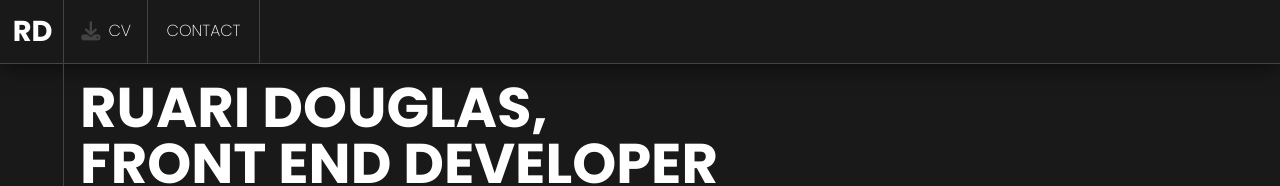
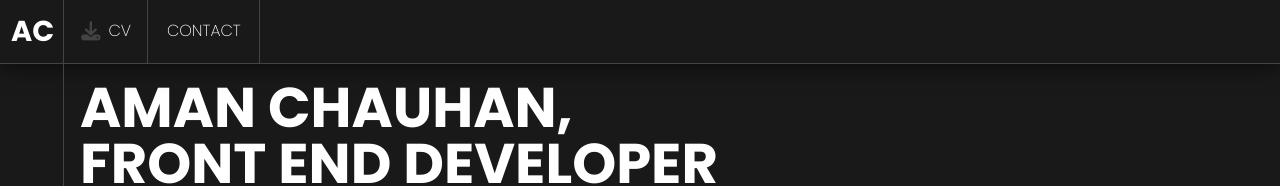
Before and after one commit to amanchauhann/personal-portfolio, a plain HTML site: page index.html in a window 1280 px wide. Shown: the top 186 px of the page. Drawn offline with nearby package versions, Linux system fonts and the light colour scheme.

Commit message:
initial commit

```diff
--- a/index.html
+++ b/index.html
@@ -19,7 +19,7 @@
 <body>
     <div class="bg">
         <nav class="top-nav">
-            <div class="logo-container">RD</div>
+            <div class="logo-container">AC</div>
             <div class="menu-list__icon-container">
                 <a class="menu-icon">
                     <i class="fas fa-bars"></i>
@@ -57,7 +57,7 @@
         </nav>
         <div class="wrapper">
             <div class="heading-text-container">
-                <h2 class="heading-text1">Ruari Douglas,</h2>
+                <h2 class="heading-text1">Aman Chauhan,</h2>
                 <h2 class="heading-text2">Front end Developer</h2>
                 <div class="heading-line"></div>
                 <a class="read-more__link">About Me</a>
```
